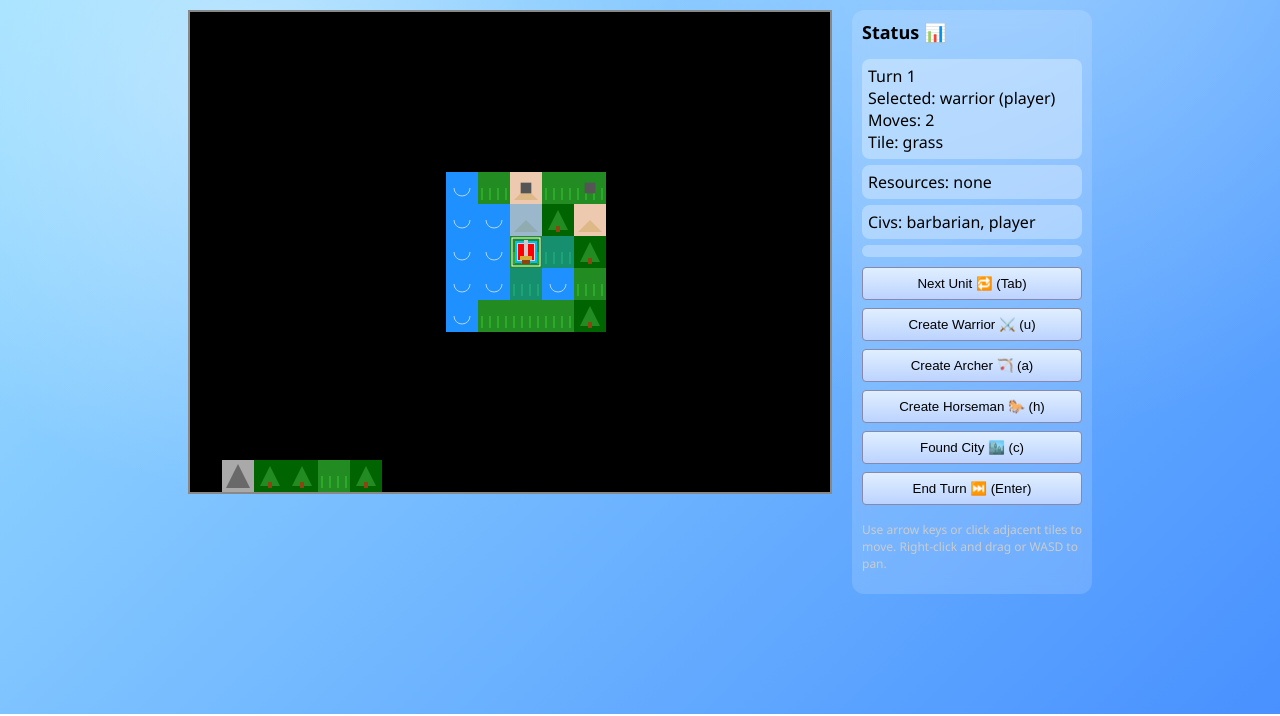
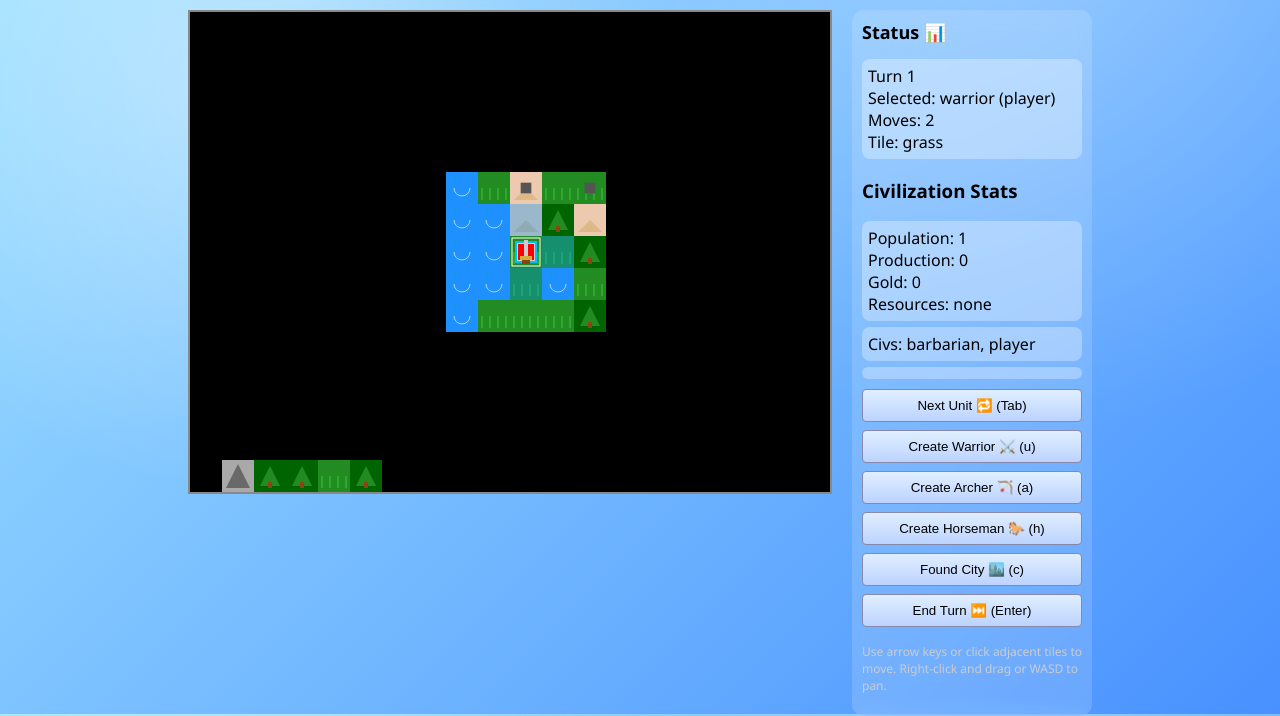
Before and after one commit to shatley123/web4x, a website with bundled scripts: page index.html in a window 1280 px wide. Both pictures are taken after a click on the button "Found City 🏙️ (c)". Shown: the part 86-802 px from the top of the page. Built offline with nearby package versions, Linux system fonts and the light colour scheme.

Commit message:
Add population-based city growth and civilization stats UI

```diff
--- a/index.html
+++ b/index.html
@@ -74,7 +74,8 @@
     <div id="sidebar">
       <h2>Status 📊</h2>
       <p id="info"></p>
-      <p id="resources"></p>
+      <h3>Civilization Stats</h3>
+      <p id="civ-stats"></p>
       <p id="civs"></p>
       <p id="hover-info"></p>
       <div id="city-panel" style="display:none;">
--- a/src/city.js
+++ b/src/city.js
@@ -1,7 +1,13 @@
 import { createUnit } from './unit.js';
 
 export function createCity(owner) {
-  return { owner, production: 0, build: 'warrior', buildings: [] };
+  return {
+    owner,
+    production: 0,
+    build: 'warrior',
+    buildings: [],
+    population: 1,
+  };
 }
 
 export const UNIT_COSTS = {
@@ -17,7 +23,8 @@ export const BUILDING_COSTS = {
 };
 
 export function processCity(city, x, y, map, units, resources) {
-  const radius = 1;
+  city.population += 1;
+  const radius = Math.floor(Math.sqrt(city.population));
   for (let dy = -radius; dy <= radius; dy++) {
     for (let dx = -radius; dx <= radius; dx++) {
       const nx = x + dx;
@@ -32,6 +39,10 @@ export function processCity(city, x, y, map, units, resources) {
       }
     }
   }
+
+  if (!resources[city.owner]) resources[city.owner] = {};
+  if (!('gold' in resources[city.owner])) resources[city.owner].gold = 0;
+  resources[city.owner].gold += city.population;
 
   if (!city.build) return;
 
--- a/src/main.js
+++ b/src/main.js
@@ -94,11 +94,11 @@ const createWarriorBtn = document.getElementById('create-warrior');
 const createArcherBtn = document.getElementById('create-archer');
 const createHorsemanBtn = document.getElementById('create-horseman');
 const foundCityBtn = document.getElementById('found-city');
-const resourcesDiv = document.getElementById('resources');
 const civsDiv = document.getElementById('civs');
 const cityPanel = document.getElementById('city-panel');
 const buildSelect = document.getElementById('build-select');
 const setBuildBtn = document.getElementById('set-build');
+const civStatsDiv = document.getElementById('civ-stats');
 
 const map = generateMap(WORLD_WIDTH, WORLD_HEIGHT);
 
@@ -123,7 +123,7 @@ function findPlayerStart() {
 
 const start = findPlayerStart();
 const units = [createUnit('settler', start.x, start.y, 'player')];
-const resources = { player: {}, barbarian: {} };
+const resources = { player: { gold: 0 }, barbarian: { gold: 0 } };
 let selected = 0;
 let selectedCity = null;
 let turn = 1;
@@ -677,8 +677,23 @@ function drawUnit(unit, x, y) {
 
 function formatResources(obj) {
   return Object.entries(obj)
+    .filter(([k]) => k !== 'gold')
     .map(([k, v]) => `${k}:${v}`)
     .join(' ') || 'none';
+}
+
+function calculateCivStats() {
+  let population = 0;
+  let production = 0;
+  for (const row of map) {
+    for (const tile of row) {
+      if (tile.city && tile.city.owner === 'player') {
+        population += tile.city.population || 0;
+        production += tile.city.production || 0;
+      }
+    }
+  }
+  return { population, production };
 }
 
 function updateUI() {
@@ -697,7 +712,9 @@ function updateUI() {
     }
     cityPanel.style.display = 'none';
   }
-  resourcesDiv.textContent = 'Resources: ' + formatResources(resources.player);
+  const { population, production } = calculateCivStats();
+  civStatsDiv.innerHTML =
+    `Population: ${population}<br/>Production: ${production}<br/>Gold: ${resources.player.gold}<br/>Resources: ${formatResources(resources.player)}`;
   const civs = new Set();
   for (const u of units) civs.add(u.owner);
   for (const row of map) {
```
Also changed, not shown: test/game.test.js (+17 -0 lines).
